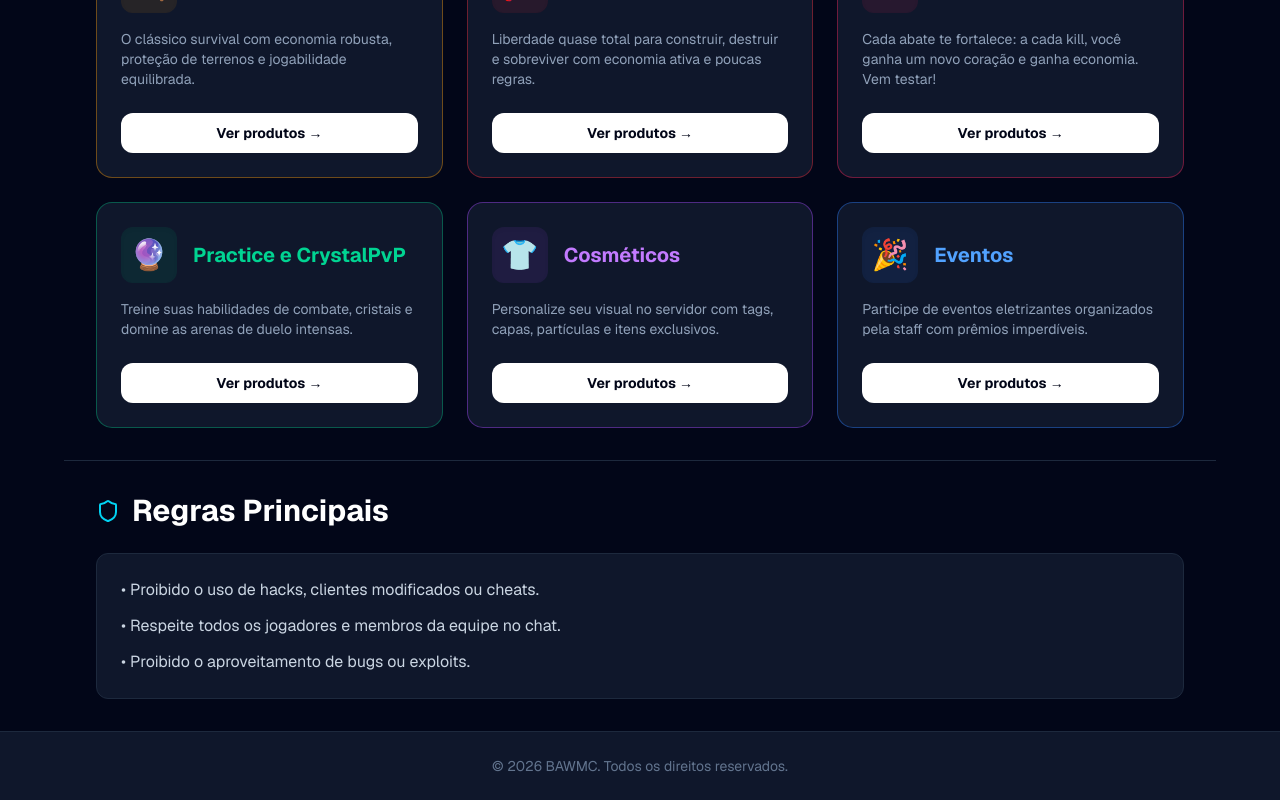
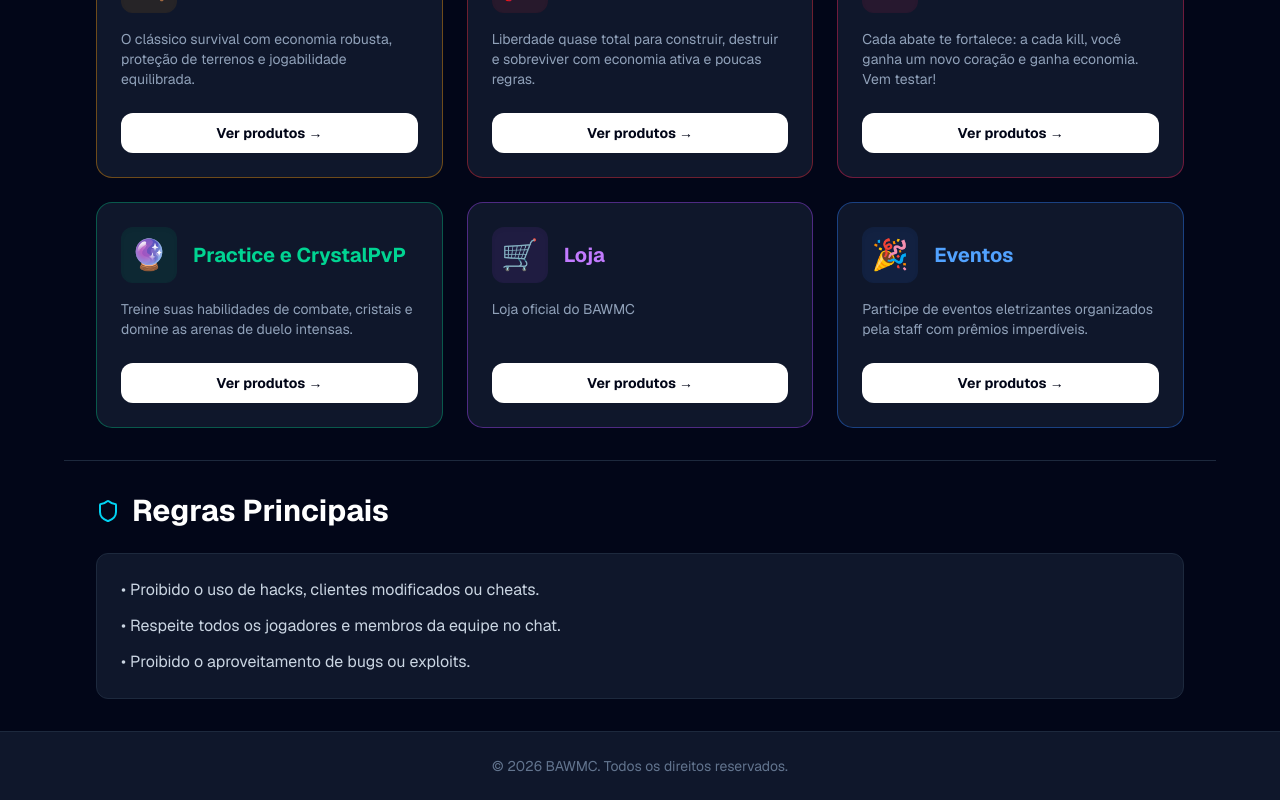
Before and after one commit to Bawmcnet/bawmc-website, a Next.js app: page / in a window 1280 px wide. Shown: the part 845-1645 px from the top of the page. Built offline with nearby package versions, Linux system fonts and the light colour scheme; no server answers.

Commit message:
Atualiza pagina com card de Loja e animacao na logo

```diff
--- a/app/page.tsx
+++ b/app/page.tsx
@@ -63,9 +63,9 @@ export default async function Home() {
       textCol: "text-emerald-400"
     },
     {
-      nome: "Cosméticos",
-      desc: "Personalize seu visual no servidor com tags, capas, partículas e itens exclusivos.",
-      emoji: "👕",
+      nome: "Loja",
+      desc: "Loja oficial do BAWMC",
+      emoji: "🛒",
       border: "border-purple-500/40 hover:border-purple-500",
       bg: "bg-purple-500/10",
       textCol: "text-purple-400"
@@ -164,7 +164,7 @@ export default async function Home() {
         </div>
       </section>
 
-      {/* Modos de Jogo com Estilo da Loja */}
+      {/* Modos de Jogo */}
       <section id="modos" className="max-w-6xl mx-auto p-8 w-full">
         <h3 className="text-3xl font-bold mb-8 flex items-center gap-3">
           <Swords className="text-cyan-400" /> Modos & Categorias
@@ -182,7 +182,7 @@ export default async function Home() {
                 <p className="text-slate-400 text-sm mb-6">{modo.desc}</p>
               </div>
               <a
-                href={storeLink}
+                href={modo.nome === "Loja" ? storeLink : storeLink}
                 target="_blank"
                 className="bg-white text-slate-950 font-bold py-2.5 px-4 rounded-xl text-center text-sm hover:bg-cyan-400 transition-colors"
               >
```
